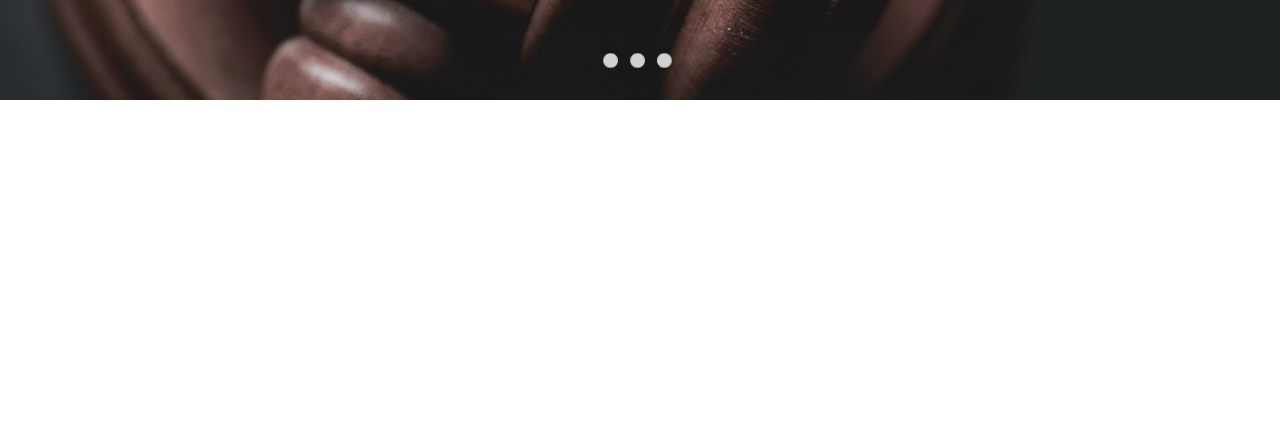
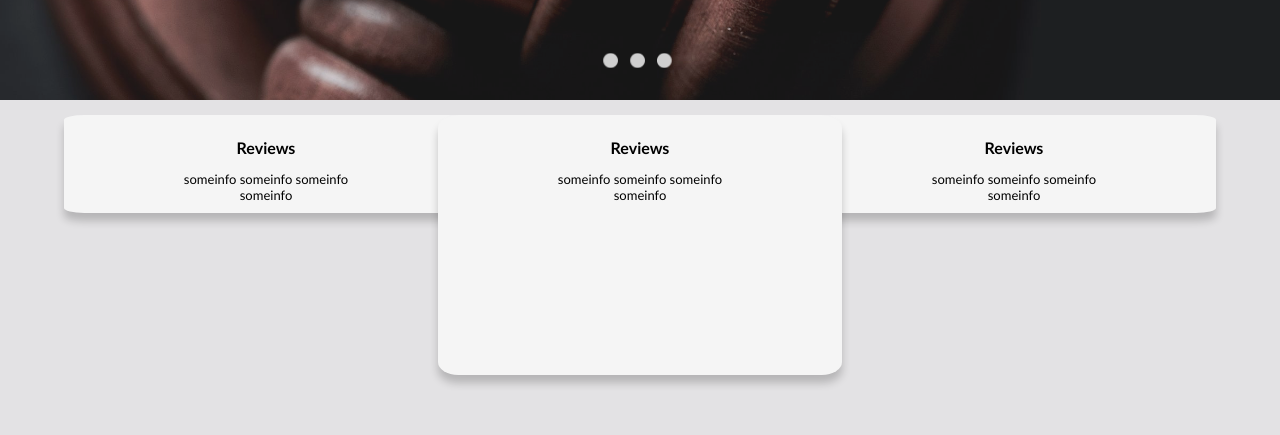
Before and after one commit to johangodinho14/Solicitor-Website, a plain HTML site: page index.html in a window 1280 px wide. Shown: the part 380-815 px from the top of the page. Drawn offline with Linux system fonts and the light colour scheme.

Commit message:
added review section including stlying

```diff
--- a/index.html
+++ b/index.html
@@ -32,6 +32,38 @@
 		</span>
 	</div>
 
+	<div class="home-container-footer">
+		<div class="box-container">
+			<div class="box-center box">
+				<h2>Reviews</h2>
+				<div class="box-text">
+					someinfo
+					someinfo
+					someinfo
+					someinfo
+				</div>
+			</div>
+			<div class="box-left box">
+				<h2>Reviews</h2>
+				<div class="box-text">
+					someinfo
+					someinfo
+					someinfo
+					someinfo
+				</div>
+			</div>
+			<div class="box-right box">
+				<h2>Reviews</h2>
+				<div class="box-text">
+					someinfo
+					someinfo
+					someinfo
+					someinfo
+				</div>
+			</div>
+		</div>
+	</div>
+
 	</section>
 	<script src="animations.js"></script>
 
--- a/style.css
+++ b/style.css
@@ -1,13 +1,13 @@
 @keyframes fadeInAnimation{
 	0%{
-		opacity: 0.4;
+		opacity: 0;
 	}
 	100%{
 		opacity: 1;
 	}
 }
 body, html{
-	height: 100%;
+	background-color: #E3E2E4;
 	margin: 0;
 	padding: 0;
 	animation:fadeInAnimation 1s ease;
@@ -30,7 +30,7 @@ a{
 	user-select:none;
 }
 .home{
-	height: 100%;
+	height: 100vh;
 }
 a::selection {
 	background-color: cyan;
@@ -41,7 +41,7 @@ a::selection {
 	width: 100%;
 	height: 70px;
 	background-color: black;
-	opacity: 0.9;
+	opacity: 0.8;
 }
 .navbar-container .logo{
 	float: right;
@@ -153,7 +153,54 @@ button:hover{
 	color: transparent;
   	text-shadow: 0 0 0 rgb(47, 45, 45);
 }
+.home-container-footer{
+	width:100%;
+	height:40vh;
+}
 
+.home-container-footer .box{
+	display: block;
+	width: 30%;
+	background-color: whitesmoke;
+	border-radius: 5%;
+	text-align: center;
+	padding: 10px;
+	box-shadow: 0 8px 8px 0 rgba(0,0,0,0.2);
+}
+h2{
+	font-family: 'Trebuchet MS', sans-serif;
+	font-size: x-large;
+}
+.home-container-footer .box-text{
+	display: block;
+	margin:0 auto;
+	width: 50%;
+	font-family: 'Gill Sans', 'Gill Sans MT', 'Trebuchet MS', sans-serif;
+	font-size: medium;
+}
+.home-container-footer .box-center{
+	position: absolute;
+	z-index: 1;
+	left: 50%;
+	transform: translate(-50%,0);
+	display: block;
+	margin:0 auto;
+	height: 30vh;
+}
+.home-container-footer .box-left{
+	position: absolute;
+	left: 5%;
+}
+.home-container-footer .box-right{
+	position:absolute;
+	right:5%;
+}
+.box-container{
+	position: relative;
+	display: block;
+	margin-top: 15px;
+	height: auto;
+}
 
 
 @media screen and (min-width:1200px){
@@ -178,6 +225,12 @@ button:hover{
 	.navbar-container .logo{
 		width: 50px;
 	}
+	h2{
+		font-size:medium;
+	}
+	.home-container-footer .box-text{
+		font-size: small;
+	}
 }
 @media screen and (max-width:500px){
 	.navbar a{
@@ -192,4 +245,10 @@ button:hover{
 	.navbar-container .logo{
 		width: 40px;
 	}
+	h2{
+		font-size:small;
+	}
+	.home-container-footer .box-text{
+		font-size: x-small;
+	}
 }
```
